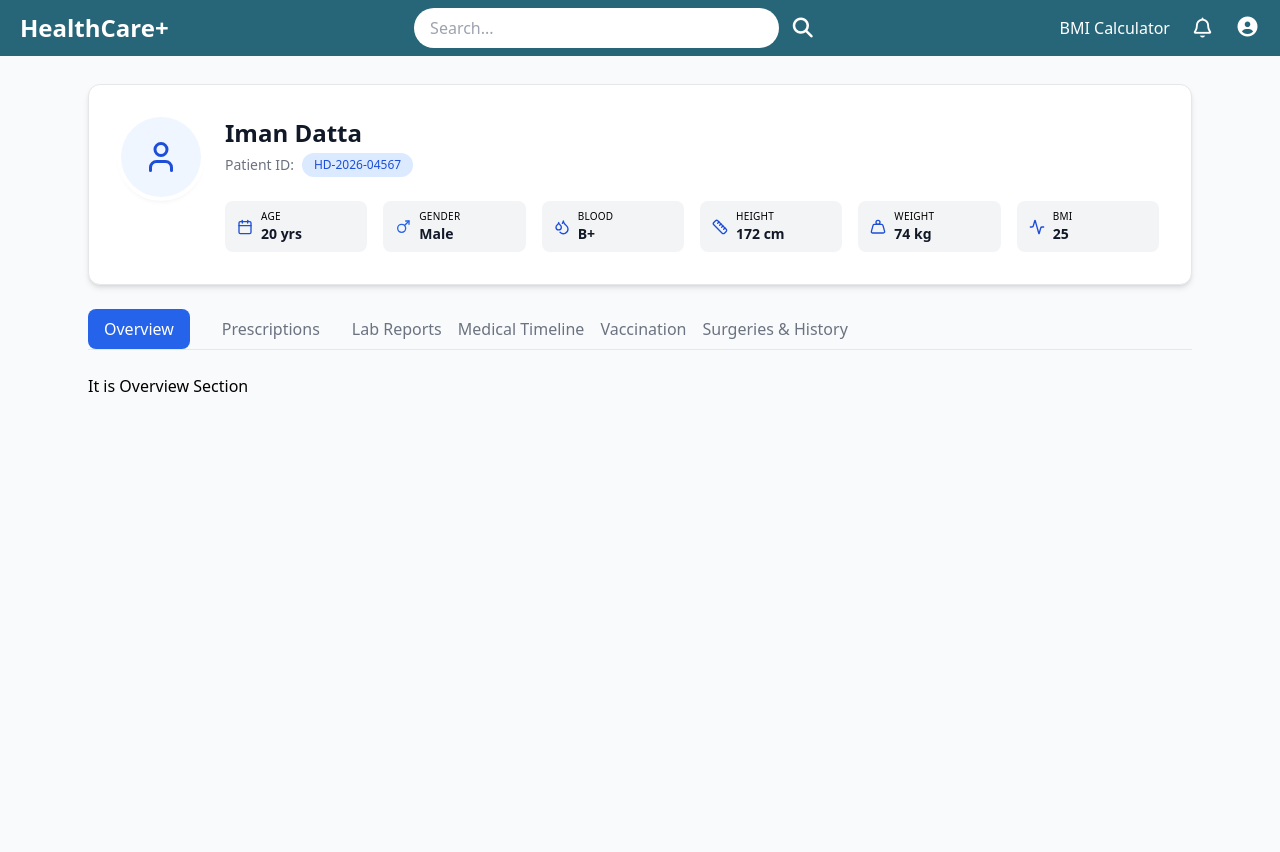
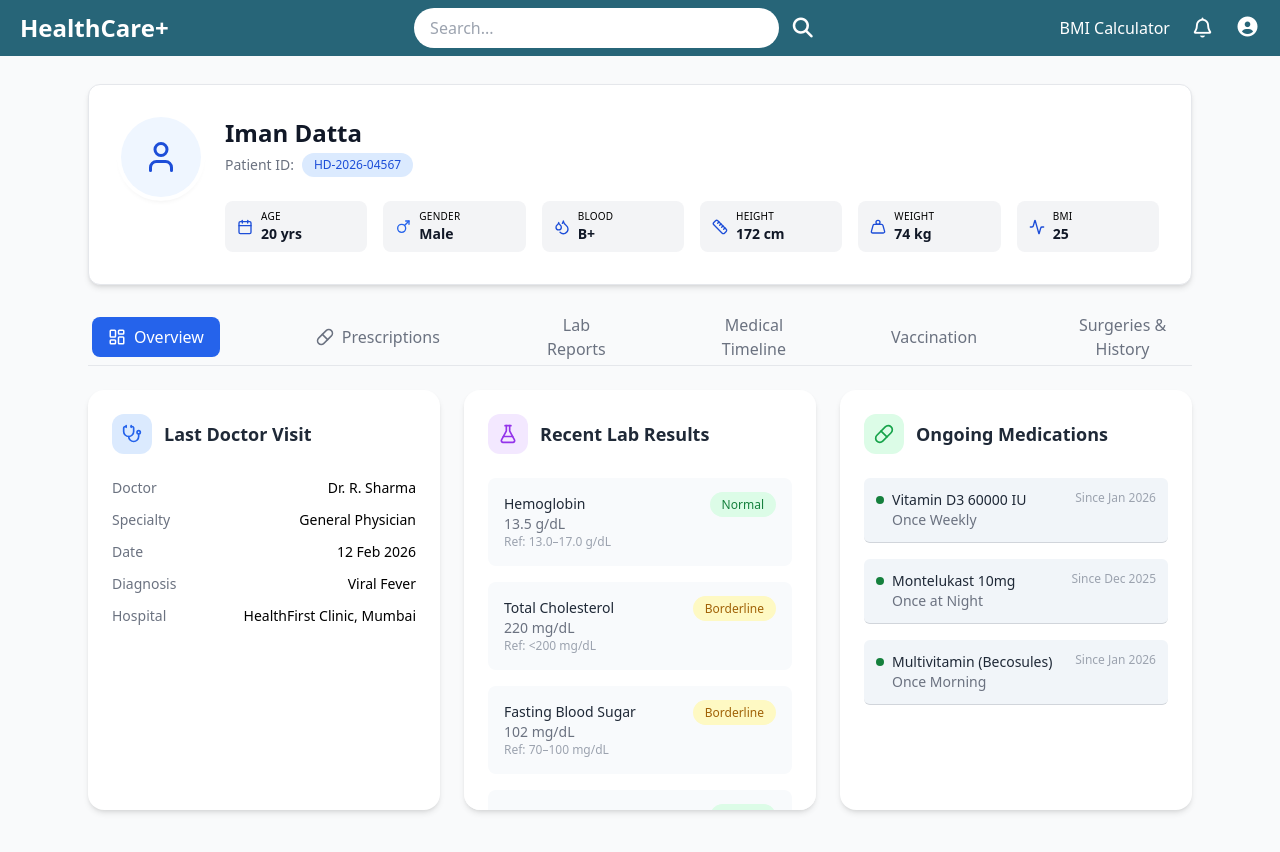
Before and after one commit to Health-Desk/HealthDesk-frontend, a React (Vite) app: page /medicalhistory in a window 1280 px wide. Shown: the top 852 px of the page. Built offline with nearby package versions, Linux system fonts and the light colour scheme.

Commit message:
Add medical report overview components and update routing

```diff
--- a/src/components/medicalReport/Overview/LabResultsCard.jsx
+++ b/src/components/medicalReport/Overview/LabResultsCard.jsx
@@ -0,0 +1,50 @@
+import { FlaskConical } from "lucide-react";
+import { labResults } from "../../../data/mockMedicalData";
+
+function LabResultsCard() {
+  return (
+    <div>
+      {/* Header */}
+      <div className="flex items-center gap-3 mb-6">
+        <div className="bg-purple-100 w-10 h-10 flex items-center justify-center rounded-xl">
+          <FlaskConical className="text-purple-600" size={20} />
+        </div>
+        <h2 className="text-lg font-semibold text-gray-800">
+          Recent Lab Results
+        </h2>
+      </div>
+
+      {/* Results List */}
+      <div className="space-y-4 text-sm">
+        {labResults.map((lab, index) => (
+          <div
+            key={index}
+            className="bg-slate-50 rounded-lg p-4 flex justify-between items-start"
+          >
+            {/* Left Section */}
+            <div>
+              <p className="font-medium text-gray-800">{lab.test}</p>
+              <p className="text-gray-500">{lab.value}</p>
+              <p className="text-xs text-gray-400">Ref: {lab.reference}</p>
+            </div>
+
+            {/* Status Badge */}
+            <div>
+              <span
+                className={`px-3 py-1 text-xs rounded-full font-medium ${
+                  lab.status === "Normal"
+                    ? "bg-green-100 text-green-700"
+                    : "bg-yellow-100 text-yellow-700"
+                }`}
+              >
+                {lab.status}
+              </span>
+            </div>
+          </div>
+        ))}
+      </div>
+    </div>
+  );
+}
+
+export default LabResultsCard;
--- a/src/components/medicalReport/Overview/LastVisitCard.jsx
+++ b/src/components/medicalReport/Overview/LastVisitCard.jsx
@@ -0,0 +1,48 @@
+import { Stethoscope } from "lucide-react";
+import { lastVisit } from "../../../data/mockMedicalData";
+
+function LastVisitCard() {
+  return (
+    <div>
+      {/* Header */}
+      <div className="flex items-center gap-3 mb-6">
+        <div className="bg-blue-100 w-10 h-10 flex items-center justify-center rounded-xl">
+          <Stethoscope className="text-blue-600" size={20} />
+        </div>
+        <h2 className="text-lg font-semibold text-gray-800">
+          Last Doctor Visit
+        </h2>
+      </div>
+
+      {/* Content */}
+      <div className="space-y-3 text-sm">
+        <div className="flex justify-between">
+          <span className="text-gray-500">Doctor</span>
+          <span className="font-medium">{lastVisit.doctor}</span>
+        </div>
+
+        <div className="flex justify-between">
+          <span className="text-gray-500">Specialty</span>
+          <span className="font-medium">{lastVisit.specialty}</span>
+        </div>
+
+        <div className="flex justify-between">
+          <span className="text-gray-500">Date</span>
+          <span className="font-medium">{lastVisit.date}</span>
+        </div>
+
+        <div className="flex justify-between">
+          <span className="text-gray-500">Diagnosis</span>
+          <span className="font-medium">{lastVisit.diagnosis}</span>
+        </div>
+
+        <div className="flex justify-between">
+          <span className="text-gray-500">Hospital</span>
+          <span className="font-medium">{lastVisit.hospital}</span>
+        </div>
+      </div>
+    </div>
+  );
+}
+
+export default LastVisitCard;
--- a/src/components/medicalReport/Overview/MedicationCard.jsx
+++ b/src/components/medicalReport/Overview/MedicationCard.jsx
@@ -0,0 +1,41 @@
+import { Pill } from "lucide-react";
+import { medications } from "../../../data/mockMedicalData";
+
+function MedicationCard() {
+  return (
+    <div>
+      {/* Header */}
+      <div className="flex items-center gap-3 mb-6">
+        <div className="bg-green-100 w-10 h-10 flex items-center justify-center rounded-xl">
+          <Pill className="text-green-600" size={20} />
+        </div>
+        <h2 className="text-lg font-semibold text-gray-800">
+          Ongoing Medications
+        </h2>
+      </div>
+
+      {/* Medication List */}
+      <div className="space-y-4 text-sm">
+        {medications.map((med, index) => (
+          <div
+            key={index}
+            className="flex justify-between items-start border-b border-gray-300 bg-slate-100 rounded-md p-3"
+          >
+            <div>
+              <div className="flex items-center gap-2">
+                <span className="w-2 h-2 bg-green-700 rounded-full"></span>
+                <p className="font-medium text-gray-800">{med.name}</p>
+              </div>
+
+              <p className="text-gray-500 ml-4">{med.dosage}</p>
+            </div>
+
+            <div className="text-gray-400 text-xs">Since {med.since}</div>
+          </div>
+        ))}
+      </div>
+    </div>
+  );
+}
+
+export default MedicationCard;
--- a/src/components/medicalReport/Overview/OverviewSection.jsx
+++ b/src/components/medicalReport/Overview/OverviewSection.jsx
@@ -1,7 +1,23 @@
-function OverviewSection(){
-    return(
-        <h1>It is Overview Section</h1>
-    )
+import LabResultsCard from "./LabResultsCard";
+import LastVisitCard from "./LastVisitCard";
+import MedicationCard from "./MedicationCard";
+
+function OverviewSection() {
+  return (
+    <div className="flex flex-col lg:flex-row gap-6">
+      <div className="flex-1 bg-white rounded-2xl p-6 shadow-md h-[420px] overflow-y-auto">
+        <LastVisitCard />
+      </div>
+
+      <div className="flex-1 bg-white rounded-2xl p-6 shadow-md h-[420px] overflow-y-auto">
+        <LabResultsCard />
+      </div>
+
+      <div className="flex-1 bg-white rounded-2xl p-6 shadow-md h-[420px] overflow-y-auto">
+        <MedicationCard />
+      </div>
+    </div>
+  );
 }
 
 export default OverviewSection;
--- a/src/components/medicalReport/TabsNavigation.jsx
+++ b/src/components/medicalReport/TabsNavigation.jsx
@@ -1,45 +1,39 @@
+import { LayoutDashboard, Pill } from "lucide-react";
+
 function TabsNavigation({ activeTab, setActiveTab }) {
   return (
-    <div className="flex items-center gap-4 border-b mt-6">
-
+    <div className="flex items-center gap-20 border-b mt-6 p-1">
       <button
         onClick={() => setActiveTab("overview")}
-        className={`px-4 py-2 rounded-lg transition ${
+        className={`flex items-center gap-2 px-4 py-2 rounded-lg transition ${
           activeTab === "overview"
             ? "bg-blue-600 text-white"
             : "text-gray-500 hover:text-blue-600"
         }`}
       >
-        Overview
+        <LayoutDashboard size={18} />
+        <span>Overview</span>
       </button>
 
       <button
         onClick={() => setActiveTab("prescriptions")}
-        className={`px-4 py-2 rounded-lg transition ${
+        className={`flex items-center gap-2 px-4 py-2 rounded-lg transition ${
           activeTab === "prescriptions"
             ? "bg-blue-600 text-white"
             : "text-gray-500 hover:text-blue-600"
         }`}
       >
+        <Pill size={18} />
         Prescriptions
       </button>
 
-      <button className="text-gray-500">
-        Lab Reports
-      </button>
+      <button className="text-gray-500">Lab Reports</button>
 
-      <button className="text-gray-500">
-        Medical Timeline
-      </button>
+      <button className="text-gray-500">Medical Timeline</button>
 
-      <button className="text-gray-500">
-        Vaccination
-      </button>
+      <button className="text-gray-500">Vaccination</button>
 
-      <button className="text-gray-500">
-        Surgeries & History
-      </button>
-
+      <button className="text-gray-500">Surgeries & History</button>
     </div>
   );
 }
```
Also changed, not shown: src/App.jsx (+6 -6 lines).
